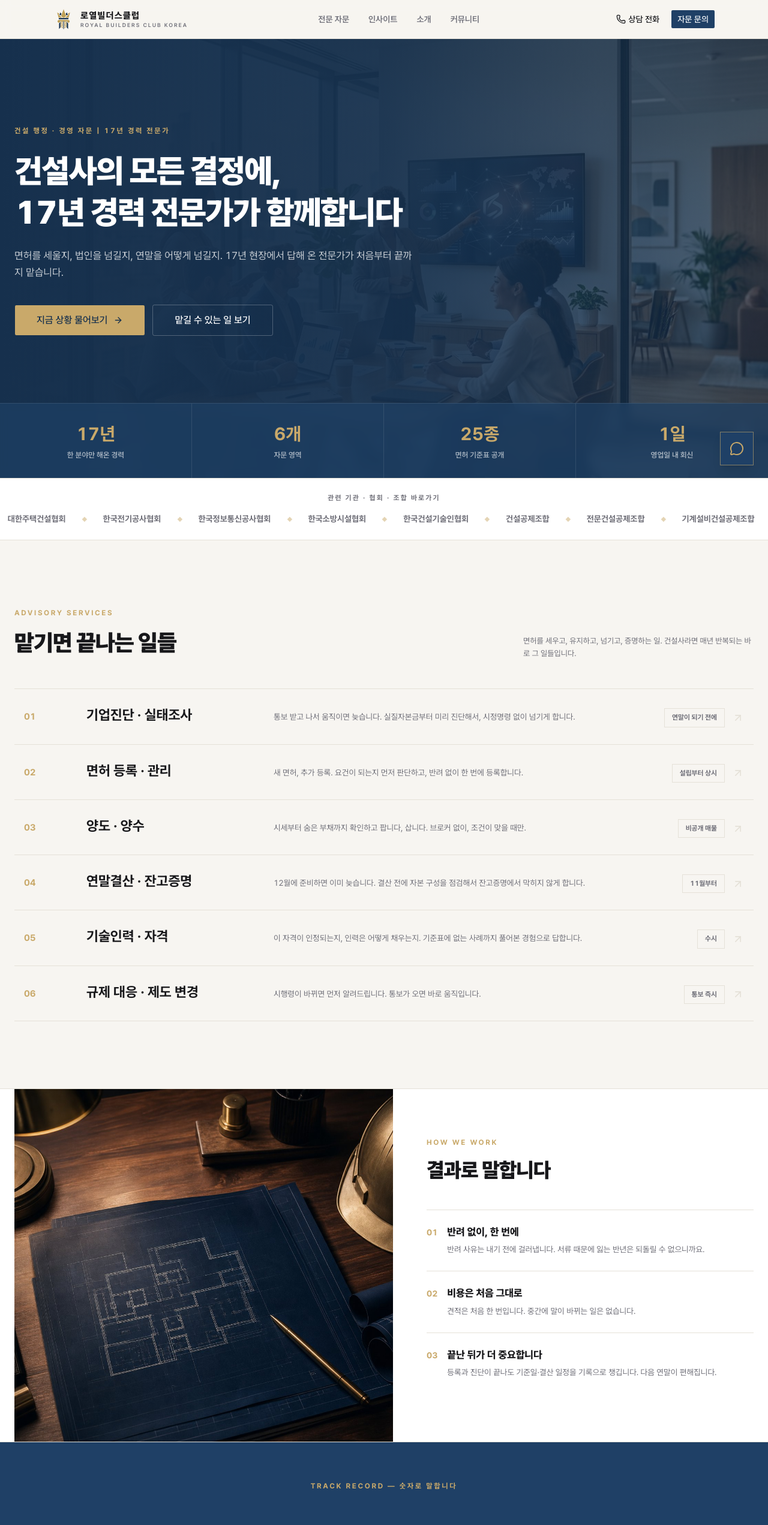
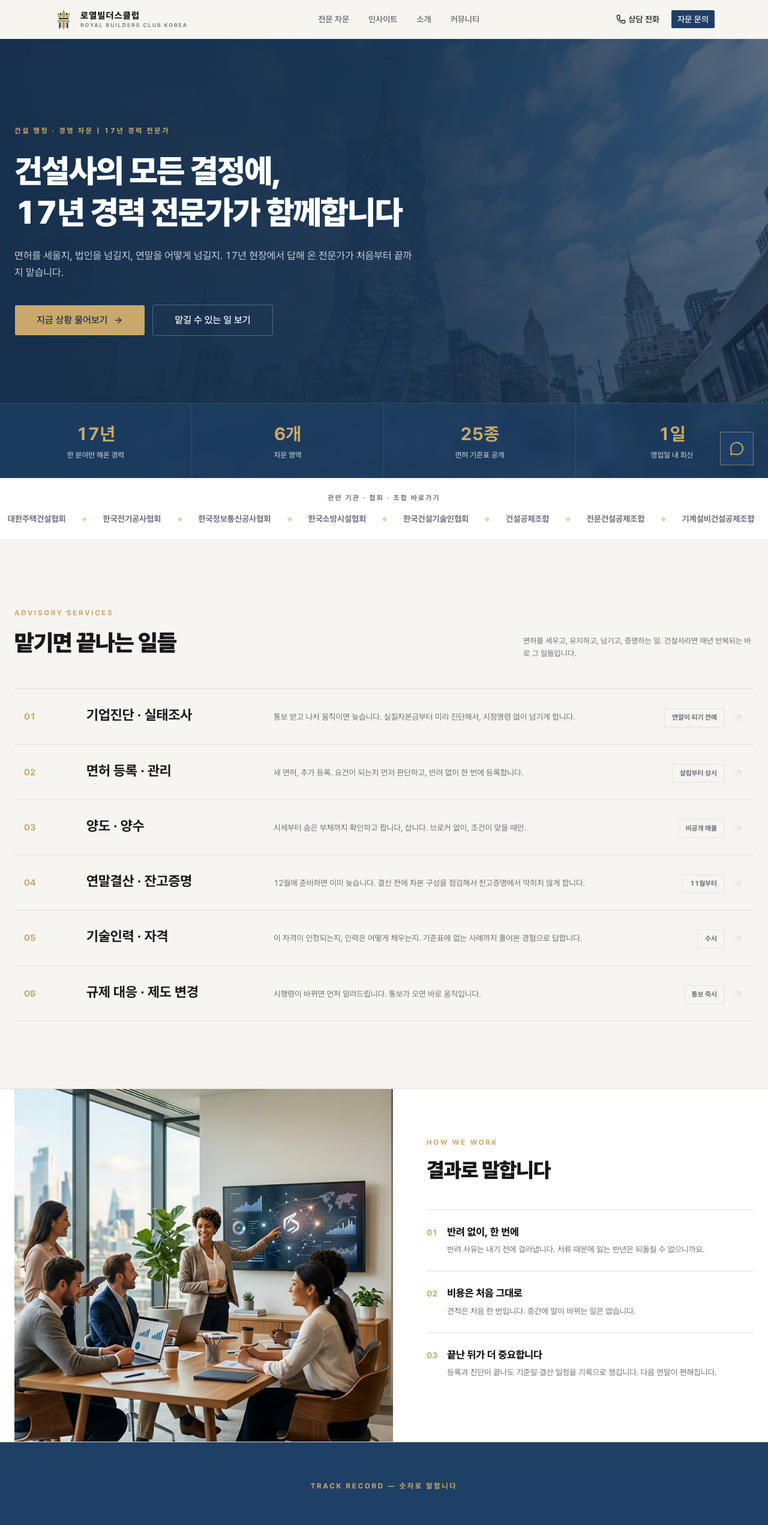
Before and after one commit to songchez/royal-builders-club, a Next.js app: page / in a window 1280 px wide. Shown: the top 2543 px of the page at 60% size. Built offline with nearby package versions, Linux system fonts and the light colour scheme.

Commit message:
Hero: city tower (user pick); meeting photo to advisory section

```diff
--- a/app/page.tsx
+++ b/app/page.tsx
@@ -89,8 +89,8 @@ export default function Home() {
       {/* ── Hero ──────────────────────────────── */}
       <section className="relative overflow-hidden bg-navy-deep text-white">
         <Image
-          src="/images/hero-meeting.jpg"
-          alt="건설 경영 전문가들의 비즈니스 미팅"
+          src="/images/hero-city.jpg"
+          alt="도심 속 유리 타워와 거리 전경"
           fill
           priority
           className="object-cover opacity-55"
@@ -203,8 +203,8 @@ export default function Home() {
         <div className="mx-auto grid max-w-7xl gap-0 px-4 md:px-6 lg:grid-cols-[1.05fr_1fr]">
           <div className="relative min-h-[320px] overflow-hidden lg:min-h-0">
             <Image
-              src="/images/community-table.jpg"
-              alt="도면과 서류를 함께 검토하는 자문 미팅"
+              src="/images/hero-meeting.jpg"
+              alt="전문가와 고객사가 함께 검토하는 자문 미팅"
               fill
               className="object-cover"
             />
--- a/package.json
+++ b/package.json
@@ -31,14 +31,14 @@
   "devDependencies": {
     "@opennextjs/cloudflare": "1.20.6",
     "@tailwindcss/postcss": "^4",
-    "@types/node": "^20",
+    "@types/node": "20.19.43",
     "@types/nodemailer": "^8.0.2",
-    "@types/react": "^19",
+    "@types/react": "19.3.0",
     "@types/react-dom": "^19",
     "eslint": "^9",
     "eslint-config-next": "16.3.5",
     "tailwindcss": "^4",
-    "typescript": "^5",
+    "typescript": "5.9.3",
     "wrangler": "4.135.0"
   }
 }
```
Also changed, not shown: public/images/hero-city.jpg (added), 1 other file (tests, documents, lock files or other folders).
